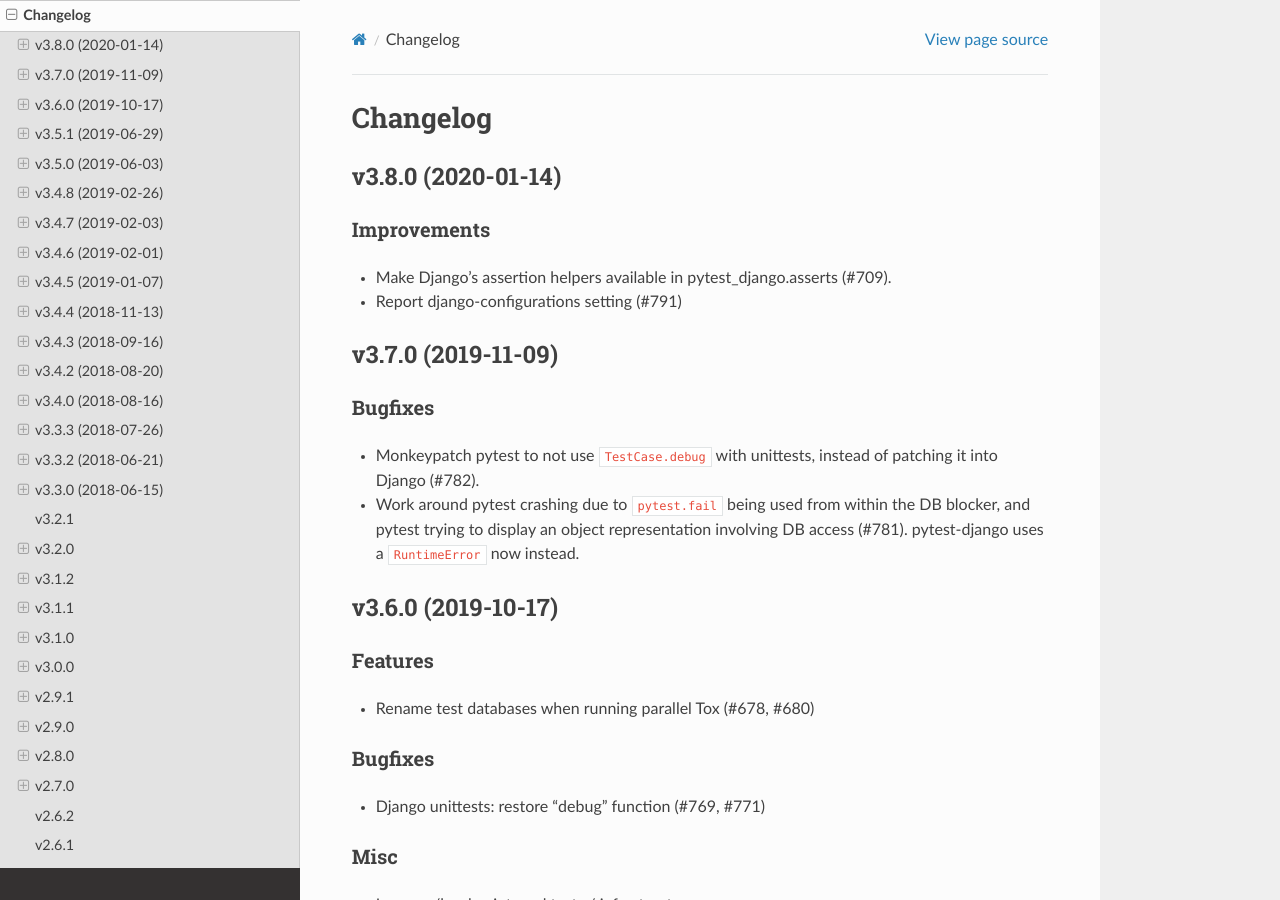
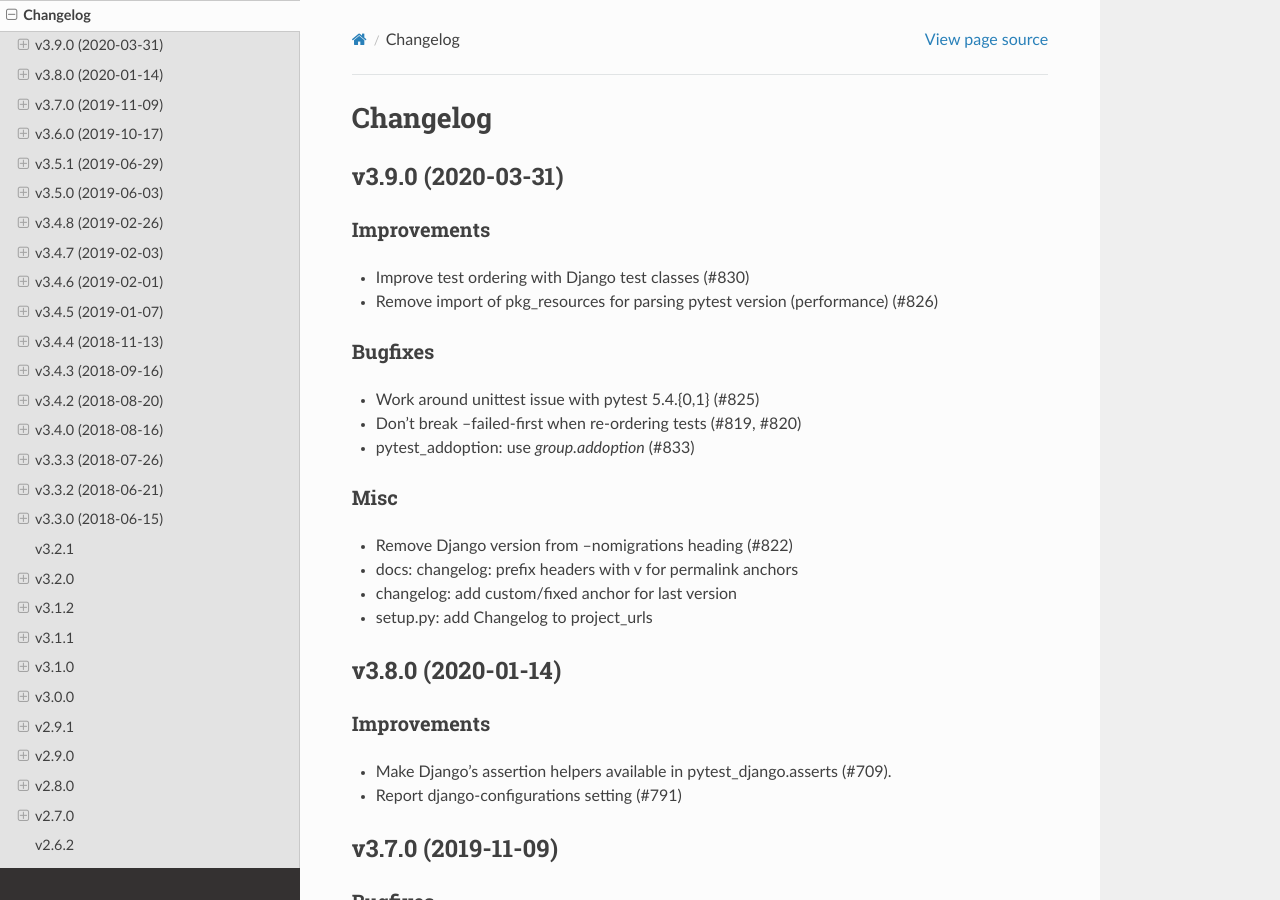
Before and after one commit to pytest-dev/pytest-django, a Sphinx documentation site: the page built from docs/changelog.rst, in a window 1280 px wide and 900 px high. Built offline with Sphinx 7.4.7 and the Read the Docs theme 2.0.0, drawn with Linux system fonts in a browser that asks for light colours; pages that are not in the unit, such as notebooks, are missing from menus; cross-references to code outside the pages are shown as plain code.

Commit message:
Release 3.9.0

```diff
--- a/docs/changelog.rst
+++ b/docs/changelog.rst
@@ -1,5 +1,36 @@
 Changelog
 =========
+
+v3.9.0 (2020-03-31)
+-------------------
+
+Improvements
+^^^^^^^^^^^^
+
+* Improve test ordering with Django test classes (#830)
+
+* Remove import of pkg_resources for parsing pytest version (performance) (#826)
+
+Bugfixes
+^^^^^^^^
+
+* Work around unittest issue with pytest 5.4.{0,1} (#825)
+
+* Don't break --failed-first when re-ordering tests (#819, #820)
+
+* pytest_addoption: use `group.addoption` (#833)
+
+Misc
+^^^^
+
+* Remove Django version from --nomigrations heading (#822)
+
+* docs: changelog: prefix headers with v for permalink anchors
+
+* changelog: add custom/fixed anchor for last version
+
+* setup.py: add Changelog to project_urls
+
 
 v3.8.0 (2020-01-14)
 --------------------
```
